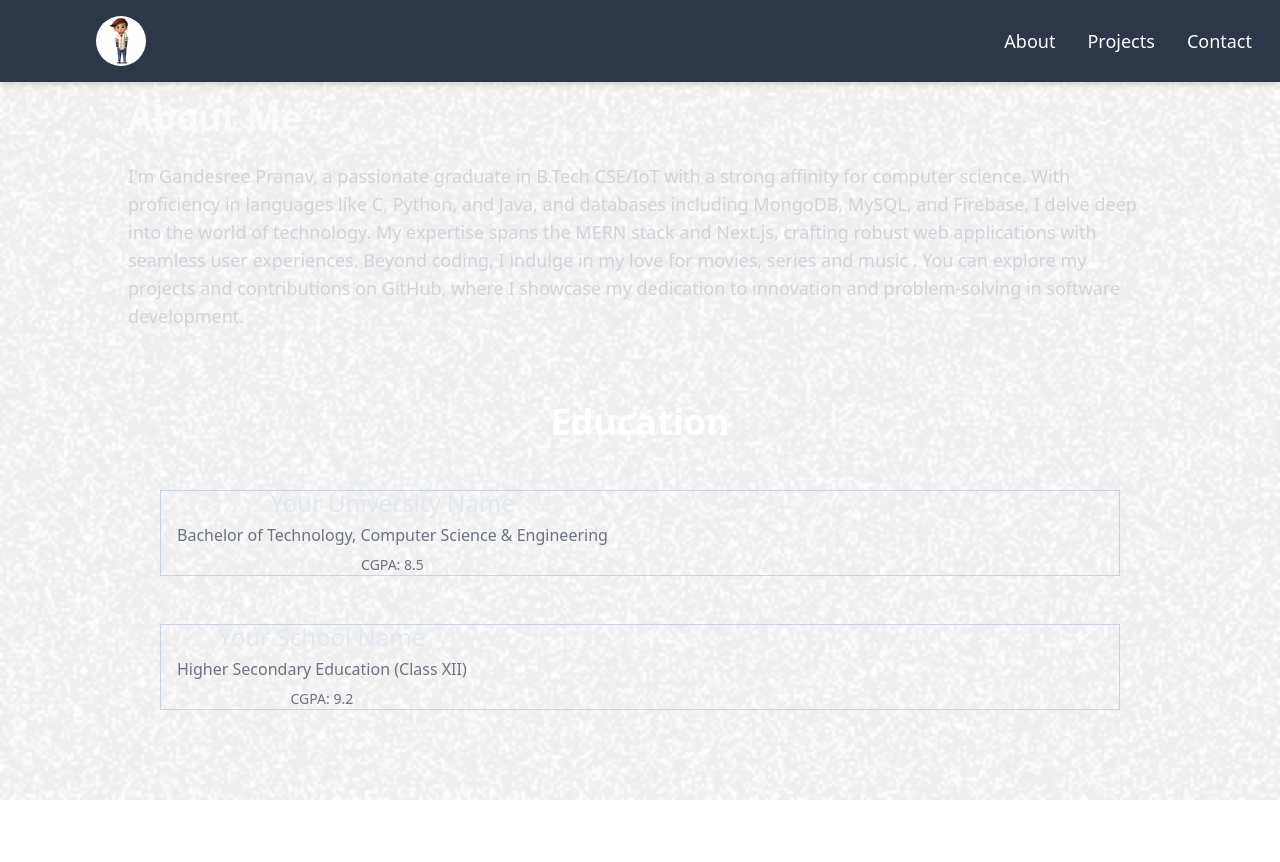
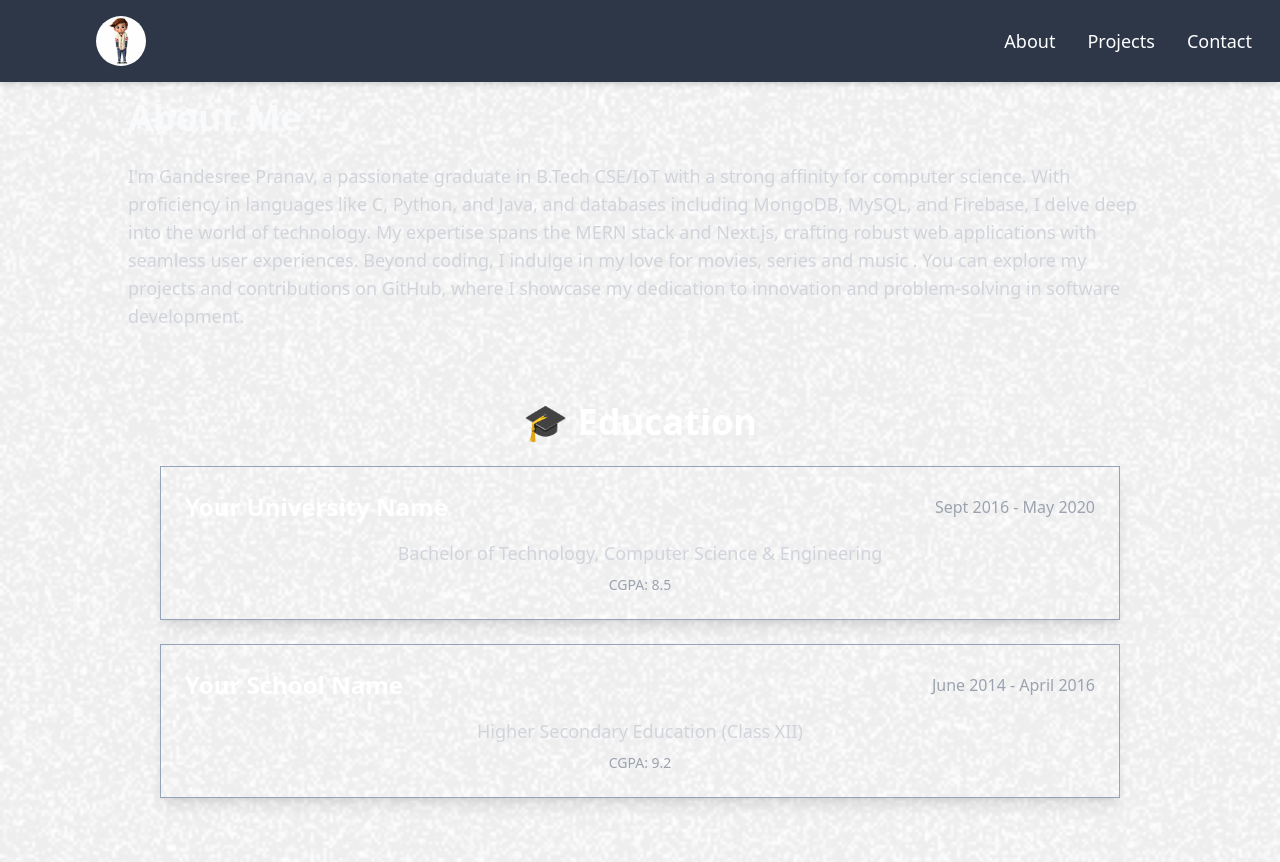
Before and after one commit to pranav-gandesree/pranav-dev-portfolio, a Next.js app: page /about in a window 1280 px wide. Before the commit the page ends 800 px from the top, so only its background shows below. Built offline with nearby package versions, Linux system fonts and the light colour scheme.

Commit message:
add education details

```diff
--- a/components/Education.tsx
+++ b/components/Education.tsx
@@ -6,34 +6,55 @@ interface EducationCardProps {
   collegeName: string;
   branch: string;
   cgpa: string;
+  startDate: string;
+  endDate: string;
 }
 
-const EducationCard: React.FC<EducationCardProps> = ({ collegeName, branch, cgpa }) => {
+const EducationCard: React.FC<EducationCardProps> = ({ collegeName, branch, cgpa, startDate, endDate }) => {
   return (
-    <div className="flex mt-12 border border-slate-300 rounded-lg">
-      <div className="ml-4">
-        <h3 className="text-2xl leading-6 font-medium text-slate-200">{collegeName}</h3>
-        <p className="mt-2 text-base text-gray-500">{branch}</p>
-        <p className="mt-2 text-sm text-gray-500">CGPA: {cgpa}</p>
+    <div className="flex flex-col p-6 rounded-lg shadow-lg mb-6 border border-slate-400">
+      <div className="flex justify-between items-center mb-4">
+        <div>
+          <h3 className="text-2xl font-semibold text-white">{collegeName}</h3>
+        </div>
+        <div className="text-right">
+          <p className="text-gray-400">{startDate} - {endDate}</p>
+        </div>
+      </div>
+      <div>
+        <p className="text-lg text-gray-300 mb-2">{branch}</p>
+        <p className="text-sm text-gray-400">CGPA: {cgpa}</p>
       </div>
     </div>
   );
-};
+}
 
 const Education: React.FC = () => {
   return (
-    <div className=" py-12">
-      <div className="max-w-7xl mx-auto px-4 sm:px-6 lg:px-8 ">
-        <div className="text-center">
-          <h2 className="text-3xl font-extrabold text-white sm:text-4xl">Education</h2>
-          <div className="mt-6 space-y-12">
-            <EducationCard collegeName="Your University Name" branch="Bachelor of Technology, Computer Science & Engineering" cgpa="8.5" />
-            <EducationCard collegeName="Your School Name" branch="Higher Secondary Education (Class XII)" cgpa="9.2" />
-            {/* Add more EducationCard components as needed */}
-          </div>
+    <div className="py-12">
+    <div className="max-w-7xl mx-auto px-4 sm:px-6 lg:px-8">
+      <div className="text-center">
+        <h2 className="text-3xl font-extrabold text-white sm:text-4xl">🎓 Education</h2>
+        <div className="mt-6 space-y-6">
+          <EducationCard
+            collegeName="Your University Name"
+            branch="Bachelor of Technology, Computer Science & Engineering"
+            cgpa="8.5"
+            startDate="Sept 2016"
+            endDate="May 2020"
+          />
+          <EducationCard
+            collegeName="Your School Name"
+            branch="Higher Secondary Education (Class XII)"
+            cgpa="9.2"
+            startDate="June 2014"
+            endDate="April 2016"
+          />
+          {/* Add more EducationCard components as needed */}
         </div>
       </div>
     </div>
+  </div>
   );
 };
 
```
